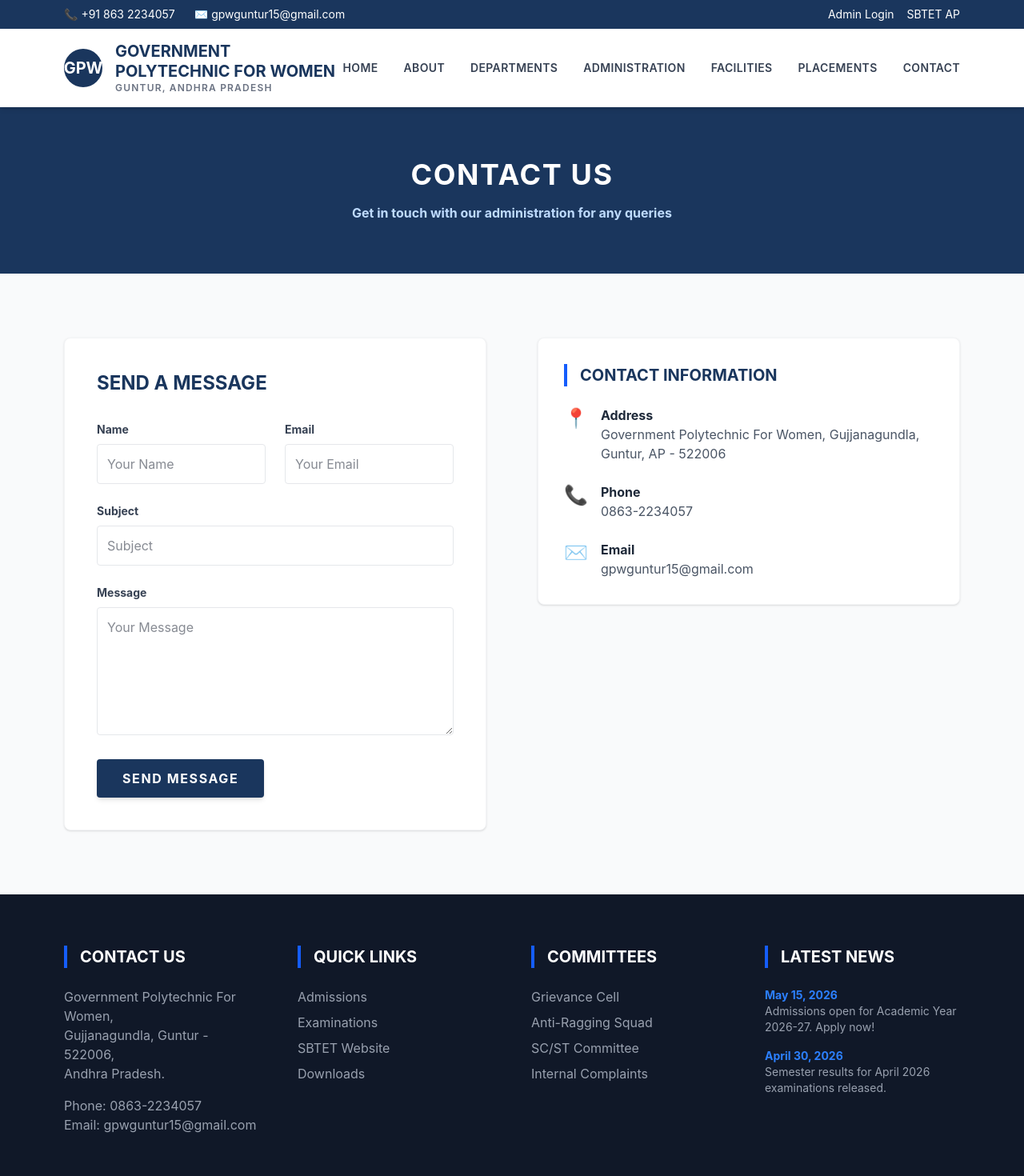
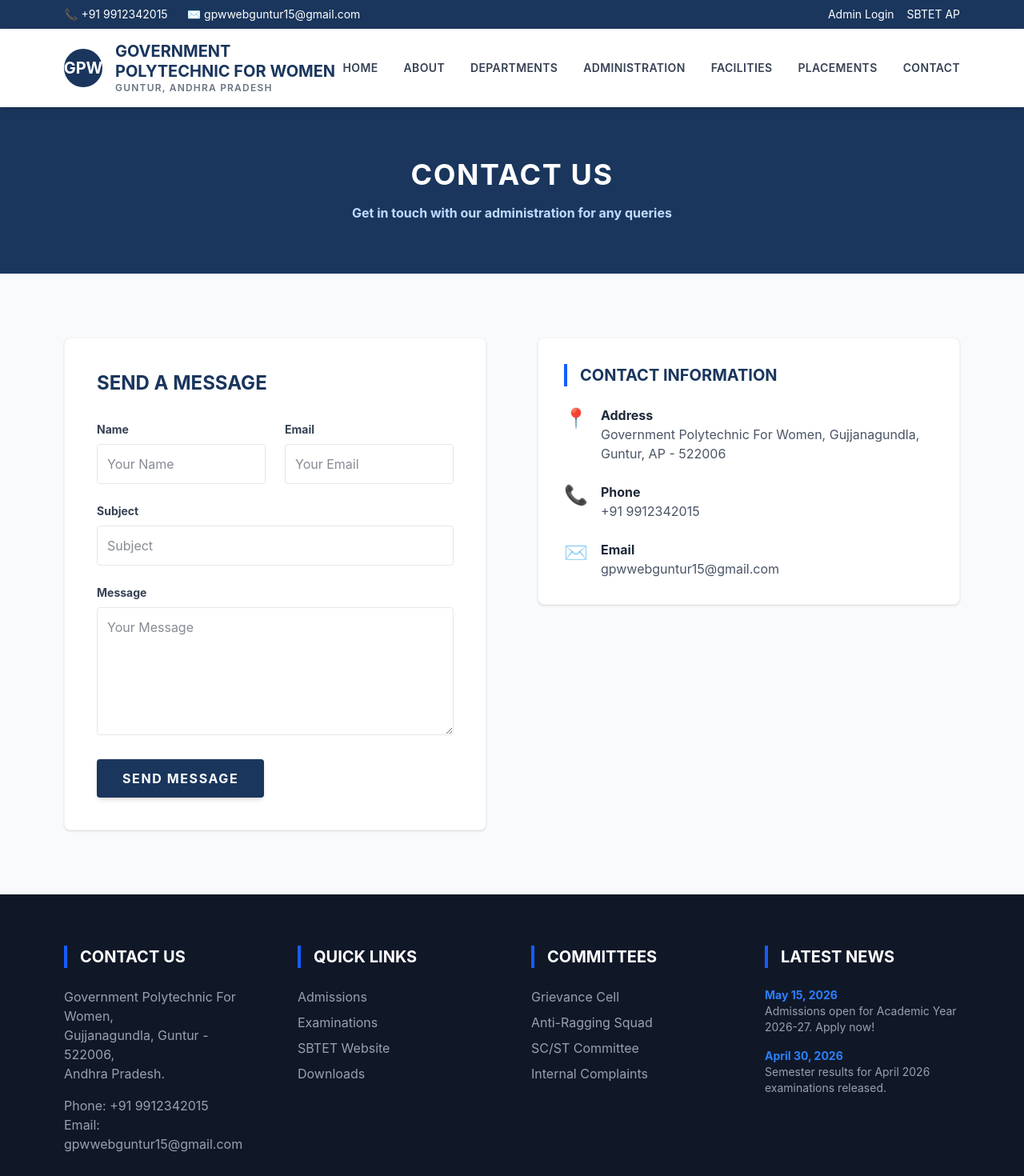
Before and after one commit to gpwwebguntur15-cmd/gpwguntur, a Next.js app: page /contact in a window 1280 px wide. Shown: the top 1470 px of the page at 80% size. Built offline with nearby package versions, Linux system fonts and the light colour scheme.

Commit message:
Update college contact details to gpwwebguntur15@gmail.com and +91 9912342015

```diff
--- a/src/app/contact/page.tsx
+++ b/src/app/contact/page.tsx
@@ -48,14 +48,14 @@ export default function ContactPage() {
                   <span className="text-2xl">📞</span>
                   <div>
                     <p className="font-bold text-gray-800">Phone</p>
-                    <p>0863-2234057</p>
+                    <p>+91 9912342015</p>
                   </div>
                 </div>
                 <div className="flex gap-4 items-start">
                   <span className="text-2xl">✉️</span>
                   <div>
                     <p className="font-bold text-gray-800">Email</p>
-                    <p>gpwguntur15@gmail.com</p>
+                    <p>gpwwebguntur15@gmail.com</p>
                   </div>
                 </div>
               </div>
--- a/src/app/layout.tsx
+++ b/src/app/layout.tsx
@@ -19,8 +19,8 @@ export default function RootLayout({
         {/* Top Bar */}
         <div className="bg-college-blue text-white py-2 px-4 md:px-20 text-sm flex justify-between items-center">
           <div className="flex gap-6">
-            <span>📞 +91 863 2234057</span>
-            <span>✉️ gpwguntur15@gmail.com</span>
+            <span>📞 +91 9912342015</span>
+            <span>✉️ gpwwebguntur15@gmail.com</span>
           </div>
           <div className="hidden md:flex gap-4">
             <Link href="/admin" className="hover:underline">Admin Login</Link>
@@ -46,8 +46,8 @@ export default function RootLayout({
                 Andhra Pradesh.
               </p>
               <p className="text-gray-400">
-                Phone: 0863-2234057<br />
-                Email: gpwguntur15@gmail.com
+                Phone: +91 9912342015<br />
+                Email: gpwwebguntur15@gmail.com
               </p>
             </div>
             <div>
```
